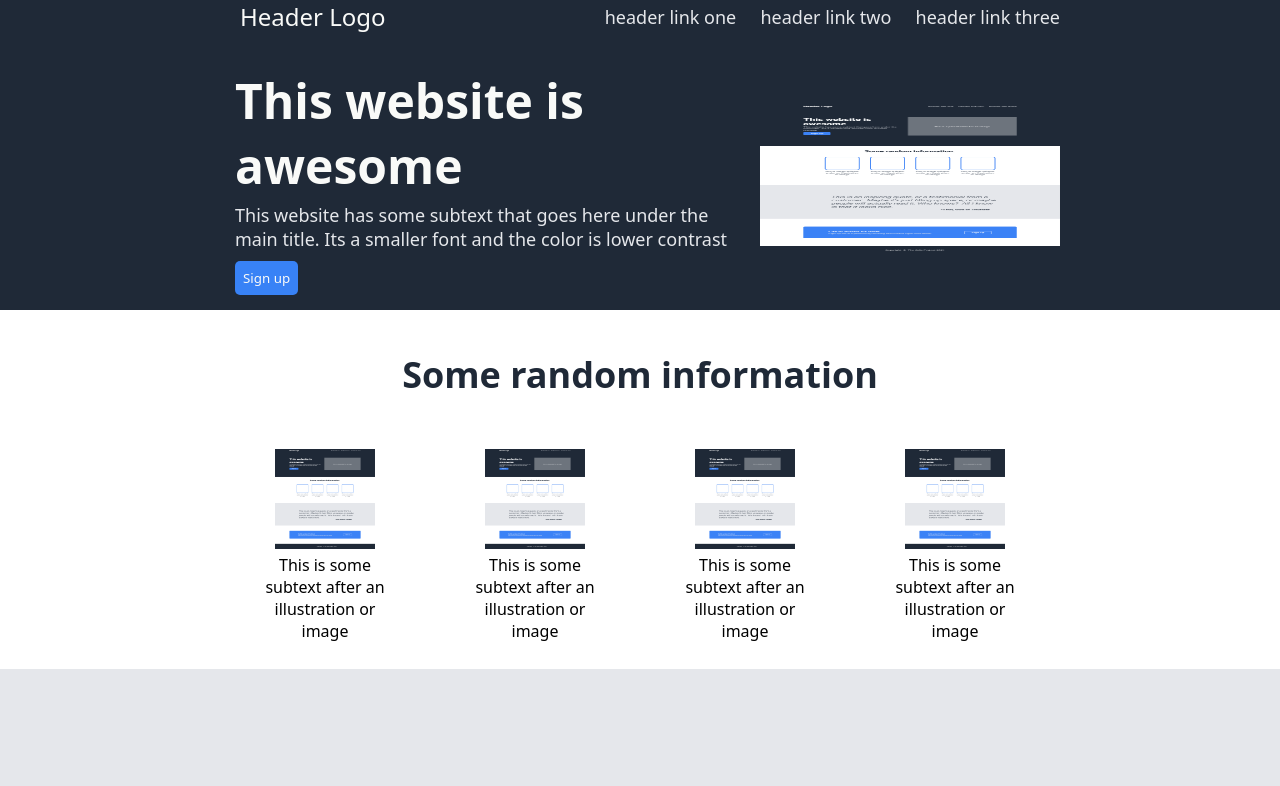
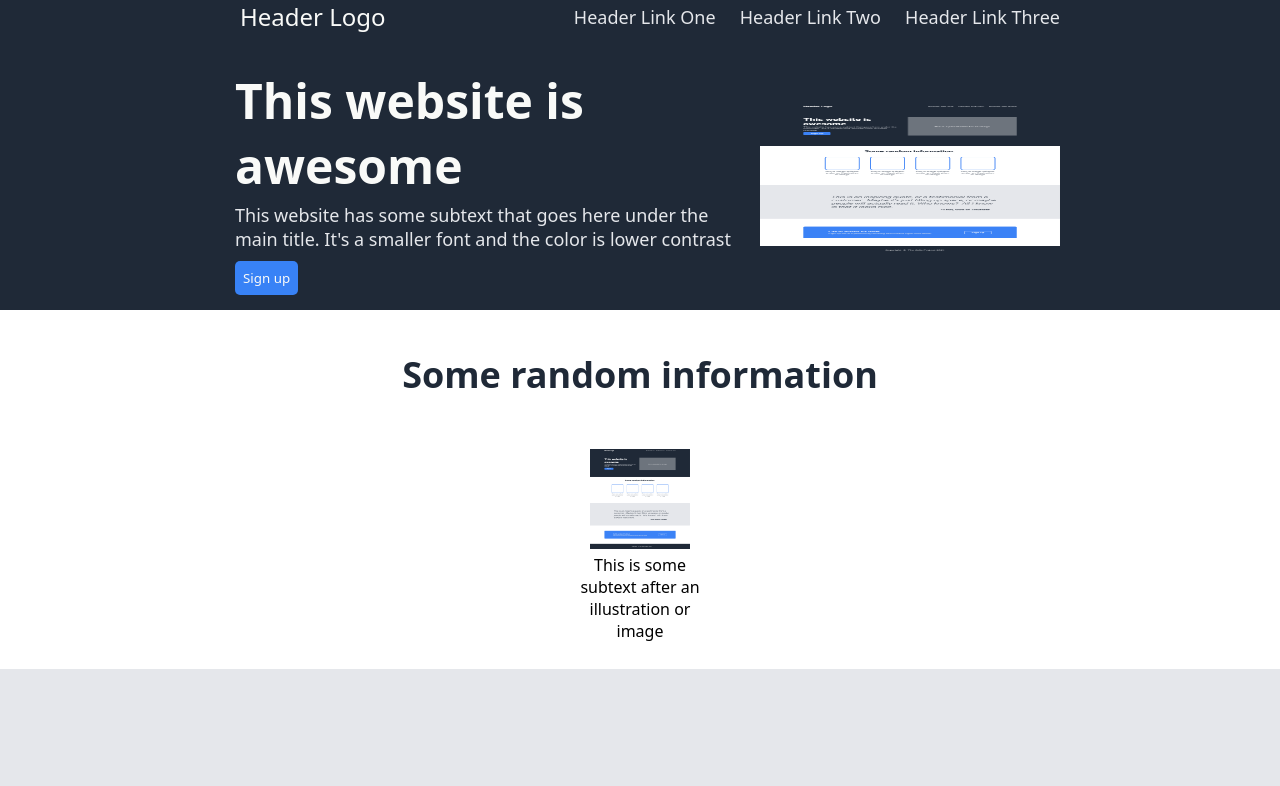
Before and after one commit to mumiak-mitch/Landing-Page, a plain HTML site: page index.html in a window 1280 px wide. Shown: the top 786 px of the page. Drawn offline with Linux system fonts and the light colour scheme.

Commit message:
Necessary information added

```diff
--- a/index.html
+++ b/index.html
@@ -2,15 +2,20 @@
 <html lang="en">
 
 <head>
+    <!-- Meta tags for character set and viewport -->
     <meta charset="UTF-8">
     <meta name="viewport" content="width=device-width, initial-scale=1.0">
     <title>Landing Page</title>
+    <!-- Link to external stylesheet -->
     <link rel="stylesheet" href="css/styles.css">
 </head>
 
 <body>
+    <!-- Header Section -->
     <header>
+        <!-- Navbar -->
         <div class="navbar">
+            <!-- Logo -->
             <div class="logo">
                 <ul>
                     <li>
@@ -18,73 +23,70 @@
                     </li>
                 </ul>
             </div>
+            <!-- Links -->
             <div class="links">
                 <ul>
                     <li>
-                        <a href="!#">header link one</a>
+                        <a href="!#">Header Link One</a>
                     </li>
                     <li>
-                        <a href="!#">header link two</a>
+                        <a href="!#">Header Link Two</a>
                     </li>
                     <li>
-                        <a href="!#">header link three</a>
+                        <a href="!#">Header Link Three</a>
                     </li>
                 </ul>
             </div>
         </div>
 
+        <!-- Content Section -->
         <div class="content">
+            <!-- Left Content -->
             <div class="left">
                 <h3 class="hero-text">This website is awesome</h3>
-                <p class="hero-secondary-text">This website has some subtext that goes here under the main title. Its a
-                    smaller font and the color
-                    is lower contrast</p>
+                <p class="hero-secondary-text">This website has some subtext that goes here under the main title.
+                    It's a smaller font and the color is lower contrast</p>
                 <button type="button" class="btn">Sign up</button>
             </div>
 
+            <!-- Right Content -->
             <div class="right">
                 <img src="img/website.png" alt="This is a placeholder image">
             </div>
         </div>
     </header>
 
+    <!-- Main Section -->
     <main>
+        <!-- Cards Section -->
         <div class="cards">
             <h2>Some random information</h2>
             <div class="card">
+                <!-- Card Items -->
                 <div class="card-items">
-                    <img src="img/website.png" alt="This is a placehoder image">
+                    <img src="img/website.png" alt="This is a placeholder image">
                     <p>This is some subtext after an illustration or image</p>
                 </div>
-                <div class="card-items">
-                    <img src="img/website.png" alt="This is a placehoder image">
-                    <p>This is some subtext after an illustration or image</p>
-                </div>
-                <div class="card-items">
-                    <img src="img/website.png" alt="This is a placehoder image">
-                    <p>This is some subtext after an illustration or image</p>
-                </div>
-                <div class="card-items">
-                    <img src="img/website.png" alt="This is a placehoder image">
-                    <p>This is some subtext after an illustration or image</p>
-                </div>
+                <!-- Repeat for other cards -->
             </div>
         </div>
 
+        <!-- Quote Section -->
         <div class="quote">
-            <p class="quote-text">This is an inspiring quote, or a testimony from a customer. Maybe it's just filling up
-                space, or maybe
-                people
-                will actually read it. Who knows? All I know is that it actually looks nice.</p>
+            <p class="quote-text">This is an inspiring quote, or a testimony from a customer. Maybe it's just filling
+                up space, or maybe people will actually read it. Who knows? All I know is that it actually looks nice.</p>
             <p class="author">-Thor, God of Thunder</p>
         </div>
 
+        <!-- Call to Action Section -->
         <div class="call-to-action">
             <div class="action-details">
+                <!-- Left Call to Action Content -->
                 <div class="left-call">
                     <h4>Call to action! It's time!</h4>
                     <p>Sign up for our product by clicking that button over there!</p>
                 </div>
+                <!-- Right Call to Action Content -->
                 <div class="right-call">
                     <button type="button" class="btn">Sign up</button>
                 </div>
@@ -92,6 +94,7 @@
         </div>
     </main>
 
+    <!-- Footer Section -->
     <footer>
         <p>Copyright &copy; The Odin Project 2021</p>
     </footer>
```
Also changed, not shown: css/styles.css (+18 -0 lines), 1 other file.
